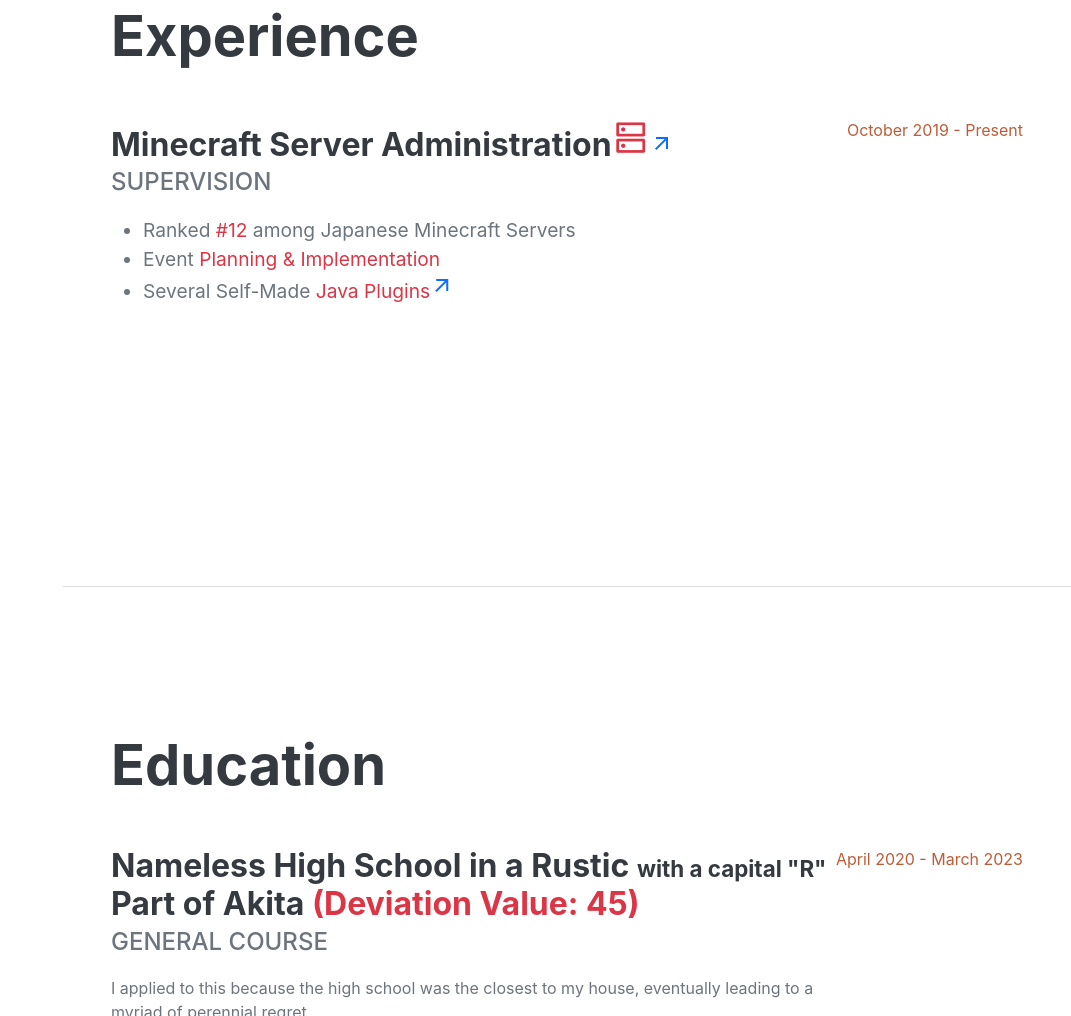
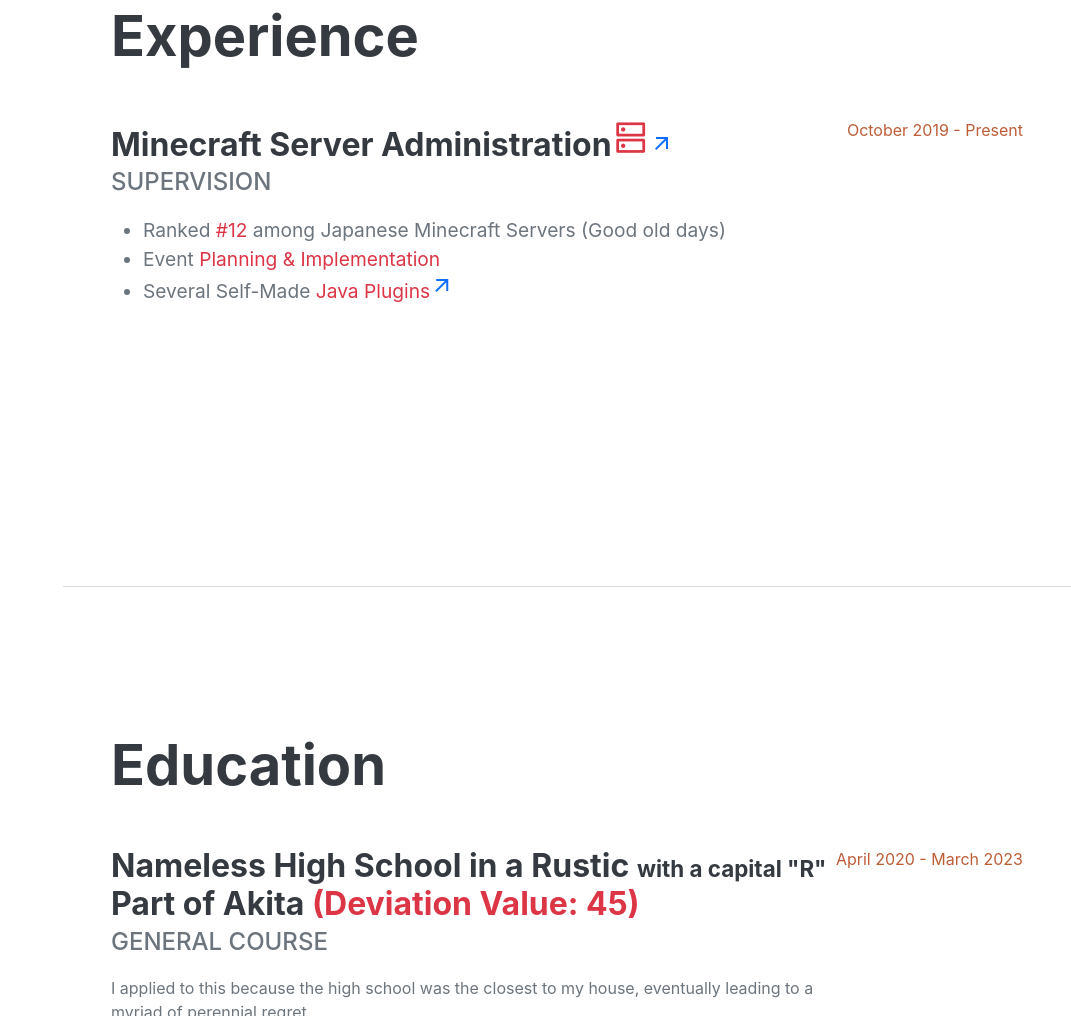
Before and after one commit to Name-kun/Name-kun.github.io, a plain HTML site: page index.html in a window 1280 px wide. Shown: the part 1015-2031 px from the top of the page, without its empty margins (209-1280 px from the left). Drawn offline with nearby package versions, Linux system fonts and the light colour scheme; a web font is replaced by a local one.

Commit message:
Update index.html

```diff
--- a/index.html
+++ b/index.html
@@ -70,7 +70,7 @@
                         <h3 class="mb-0">Minecraft Server Administration<span class="material-symbols-outlined" style="font-size: 120%; color: #dc3545">dns</span><a href="https://masa3mc.xyz" target="_blank"><span class="material-symbols-outlined" style="color: #0d6efd">arrow_outward</span></a></h3>
                         <div class="subheading mb-3">Supervision</div>
                         <ul>
-                            <li>Ranked <span style="color: #dc3545">#12</span> among Japanese Minecraft Servers</li>
+                            <li>Ranked <span style="color: #dc3545">#12</span> among Japanese Minecraft Servers (Good old days)</li>
                             <li>Event <span style="color: #dc3545">Planning & Implementation</span></li>
                             <li>Several Self-Made <span style="color: #dc3545">Java Plugins</span><a href="https://github.com/Name-kun/SurvivalEvent2023" target="_blank"><span class="material-symbols-outlined" style="color: #0d6efd">arrow_outward</span></a></li>
                         </ul>
```
